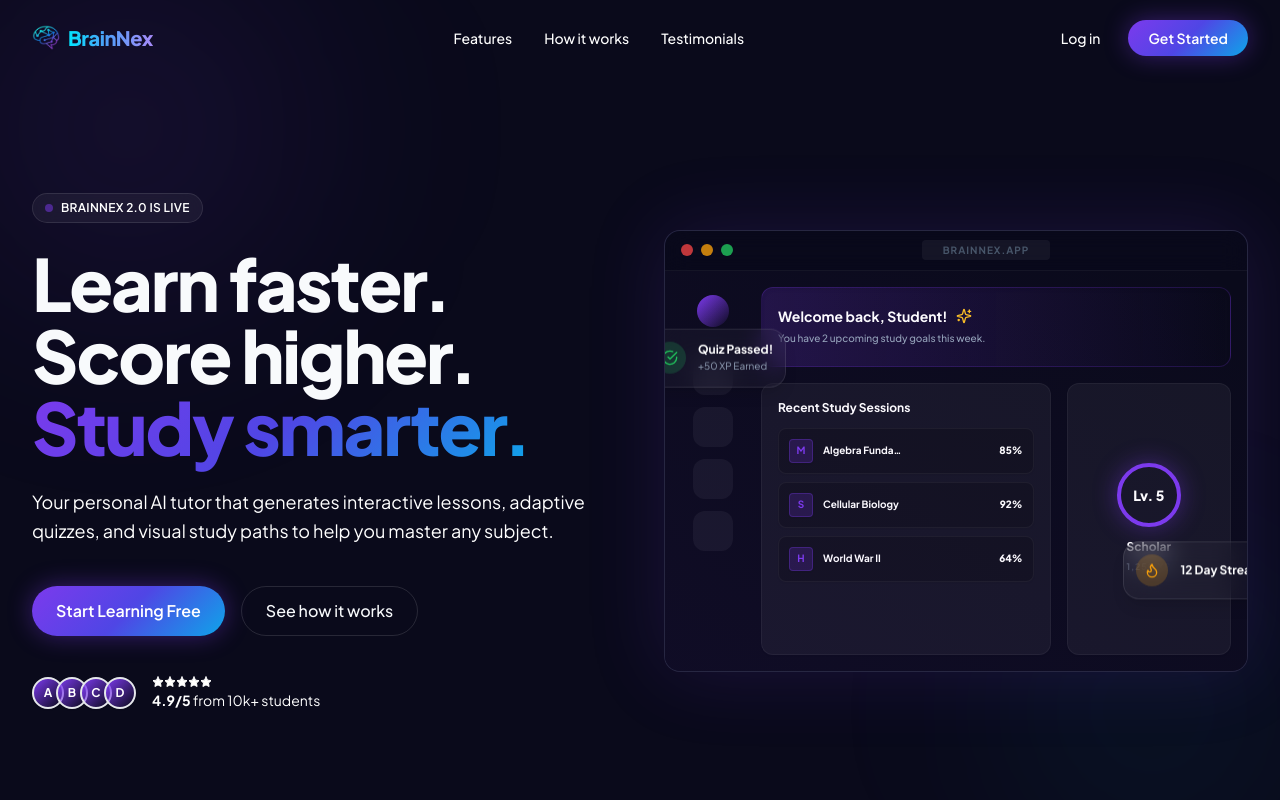
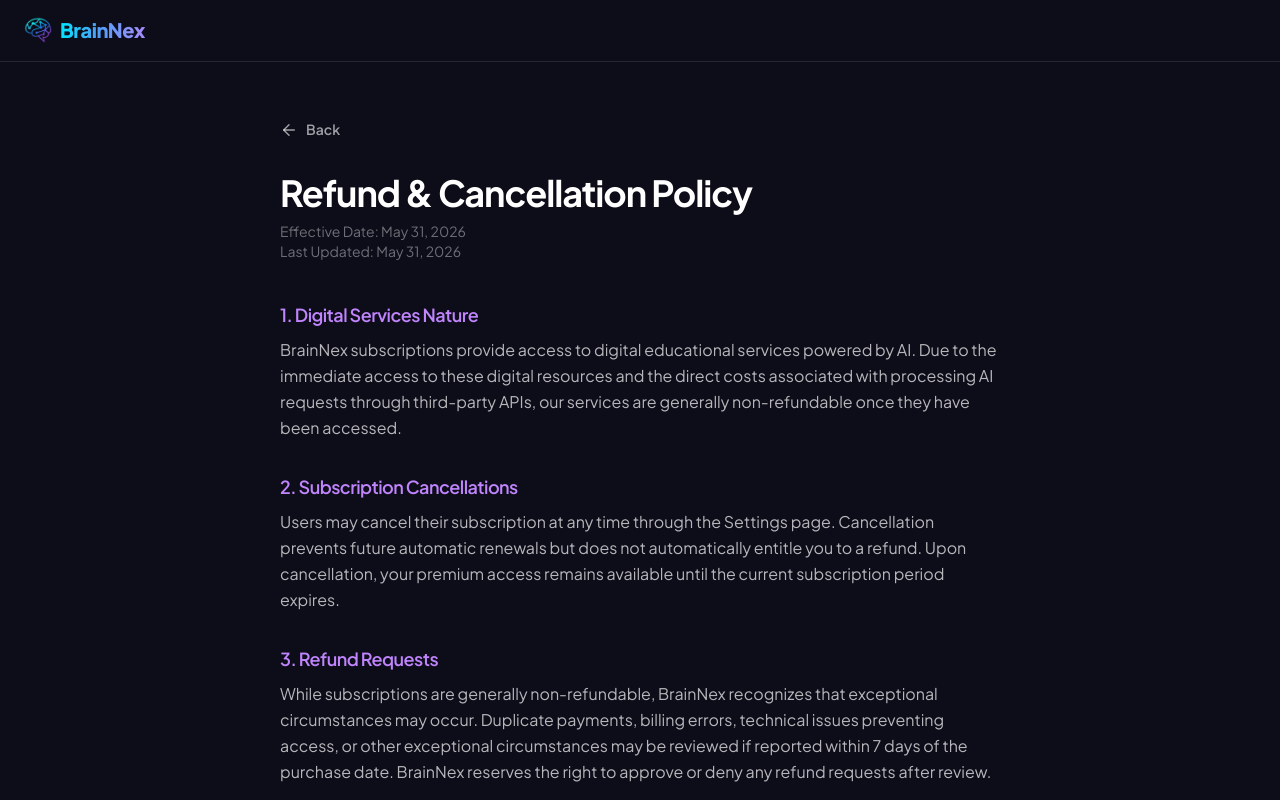
Before and after one commit to Azim6917/BrainNex, a React (Vite) app in the folder client/: page /refund-policy in a window 1280 px wide. Before the commit this address led to /. Shown: the top 800 px of the page. Built offline with nearby package versions, Linux system fonts and the light colour scheme; no server answers.

Commit message:
feat: implement legal compliance update

```diff
--- a/client/src/App.jsx
+++ b/client/src/App.jsx
@@ -42,6 +42,7 @@ import SavedPathsPage     from './pages/SavedPathsPage';
 import QuizHistoryPage   from './pages/QuizHistoryPage';
 import PrivacyPolicyPage from './pages/PrivacyPolicyPage';
 import TermsOfServicePage from './pages/TermsOfServicePage';
+import RefundPolicyPage  from './pages/RefundPolicyPage';
 import PricingPage       from './pages/PricingPage';
 
 /* Apply theme classes to <html> on mount */
@@ -150,6 +151,7 @@ export default function App() {
               <Route path="/app/settings"         element={<AppPage><SettingsPage /></AppPage>} />
               <Route path="/privacy-policy" element={<PrivacyPolicyPage />} />
               <Route path="/terms-of-service" element={<TermsOfServicePage />} />
+              <Route path="/refund-policy" element={<RefundPolicyPage />} />
               <Route path="/app/learn/:pathId/:topicIndex" element={<AppPage><TopicLearningPage /></AppPage>} />
               <Route path="/app/my-paths"          element={<AppPage><SavedPathsPage /></AppPage>} />
               <Route path="/app/quiz-history"       element={<AppPage><QuizHistoryPage /></AppPage>} />
--- a/client/src/components/PricingSection.jsx
+++ b/client/src/components/PricingSection.jsx
@@ -1,6 +1,7 @@
 import React, { useState } from 'react';
 import { CheckCircle, X } from 'lucide-react';
 import { motion } from 'framer-motion';
+import { Link } from 'react-router-dom';
 import PaymentButton from './PaymentButton';
 
 const PLANS = [
@@ -181,6 +182,13 @@ export default function PricingSection() {
           })}
         </div>
 
+        <div className="text-center mb-20 max-w-2xl mx-auto text-sm text-gray-400">
+          By purchasing a subscription, you agree to our{' '}
+          <Link to="/terms-of-service" className="text-primary hover:underline">Terms of Service</Link>,{' '}
+          <Link to="/privacy-policy" className="text-primary hover:underline">Privacy Policy</Link>, and{' '}
+          <Link to="/refund-policy" className="text-primary hover:underline">Refund & Cancellation Policy</Link>.
+        </div>
+
         <div className="max-w-4xl mx-auto mb-24">
           <h2 className="text-3xl font-bold text-center mb-10 text-white">Compare Features</h2>
           <div className="overflow-x-auto">
@@ -223,7 +231,7 @@ export default function PricingSection() {
             </div>
             <div className="bg-white/5 border border-white/10 rounded-2xl p-6">
               <h4 className="text-lg font-bold mb-2 text-white">Will I get a refund if not satisfied?</h4>
-              <p className="text-gray-400 text-sm">Yes. Refund requests within 7 days of purchase are reviewed. Contact sarwadazim786@gmail.com.</p>
+              <p className="text-gray-400 text-sm">Yes. Refund requests within 7 days of purchase are reviewed. Please read our <Link to="/refund-policy" className="text-primary hover:underline">Refund Policy</Link> for details.</p>
             </div>
             <div className="bg-white/5 border border-white/10 rounded-2xl p-6">
               <h4 className="text-lg font-bold mb-2 text-white">Is there a student discount?</h4>
--- a/client/src/pages/LandingPage.jsx
+++ b/client/src/pages/LandingPage.jsx
@@ -363,6 +363,7 @@ export default function LandingPage() {
           <div className="flex gap-6 mt-4 md:mt-0">
             <Link to="/privacy-policy"   className="hover:text-white transition-colors">Privacy Policy</Link>
             <Link to="/terms-of-service" className="hover:text-white transition-colors">Terms of Service</Link>
+            <Link to="/refund-policy"    className="hover:text-white transition-colors">Refund & Cancellation Policy</Link>
           </div>
         </div>
       </footer>
--- a/client/src/pages/PrivacyPolicyPage.jsx
+++ b/client/src/pages/PrivacyPolicyPage.jsx
@@ -6,9 +6,11 @@ import BrainNexLogo from '../components/BrainNexLogo';
 
 export default function PrivacyPolicyPage() {
   const navigate = useNavigate();
+
   useEffect(() => {
-  window.scrollTo(0, 0);
-}, []);
+    window.scrollTo(0, 0);
+    document.title = "Privacy Policy - BrainNex";
+  }, []);
 
   return (
     <div className="min-h-screen bg-[#0d0d1a] text-white font-jakarta">
@@ -50,48 +52,51 @@ export default function PrivacyPolicyPage() {
         </button>
 
         <h1 className="text-4xl font-bold mb-2">Privacy Policy</h1>
-        <p className="text-white/40 mb-10">Last updated: May 1, 2026</p>
+        <div className="text-white/40 mb-10 text-sm">
+          <p>Effective Date: May 31, 2026</p>
+          <p>Last Updated: May 31, 2026</p>
+        </div>
 
         {[
           {
-            title: "1. Information We Collect",
-            content: `When you register on BrainNex, we collect your name, email address, and profile information provided through Firebase Authentication. We also collect usage data such as study sessions, quiz results, learning path progress, and XP points to personalize your experience.`
+            title: "1. Information Collected",
+            content: `When you register on BrainNex, we collect your account information (name, email address, profile picture) provided through Firebase Authentication. We also collect learning preferences, study goals, usage analytics (quiz results, session history), and payment information when you subscribe to a premium plan.`
           },
           {
-            title: "2. How We Use Your Information",
-            content: `We use your information to provide and improve our AI-powered study features including the AI Tutor, Quiz Generator, Learning Path Visualizer, and Study Rooms. Your data helps us personalize your learning experience, track your progress, and award achievements.`
+            title: "2. Firebase Authentication and Firestore Data Storage",
+            content: `BrainNex utilizes Firebase Authentication to securely manage user sign-ups and logins. Your account data, progress, study materials, and app preferences are stored securely in a Firebase Firestore database hosted by Google. We rely on Firebase's robust security infrastructure to protect your data.`
           },
           {
-            title: "3. AI and Data Processing",
-            content: `BrainNex uses Anthropic's Claude AI to power its tutoring, quiz generation, and learning path features. Your study queries and inputs may be processed by Anthropic's API to generate responses. We do not store your conversation history beyond what is needed to provide the service. Please refer to Anthropic's privacy policy at anthropic.com for details on how they handle data.`
+            title: "3. Anthropic AI Services",
+            content: `BrainNex uses Anthropic AI services to generate learning paths, quizzes, explanations, flashcards, and other educational content. Information submitted through AI-powered features may be processed through Anthropic APIs to provide these services. Please review Anthropic's privacy policies for more information on how they handle API data.`
           },
           {
-            title: "4. Data Storage",
-            content: `Your account data, progress, and study materials are stored securely in Firebase Firestore by Google. We do not sell, trade, or rent your personal information to third parties. Your data is stored on Google's secure servers and protected by industry-standard encryption.`
+            title: "4. Razorpay Payment Processing",
+            content: `For premium subscriptions, BrainNex uses Razorpay as our payment processor. We do not directly store your credit card or bank account details. Your payment information is securely transmitted to and processed by Razorpay.`
           },
           {
-            title: "5. Cookies and Local Storage",
-            content: `BrainNex uses browser local storage to save your theme preference and session information. We do not use third-party tracking cookies or advertising cookies of any kind.`
+            title: "5. Hosting Infrastructure",
+            content: `BrainNex is hosted on secure cloud infrastructure providers. Your interactions with the platform are transmitted securely over HTTPS.`
           },
           {
-            title: "6. Study Rooms",
-            content: `Messages sent in Study Rooms are transmitted via real-time socket connections and may be temporarily stored to support the session. Study materials added to rooms are stored in Firebase Firestore. Do not share sensitive personal information in public study rooms.`
+            title: "6. Cookies and Local Storage",
+            content: `BrainNex uses browser local storage to save your theme preference, session information, and local app settings. We do not use third-party tracking cookies or advertising cookies of any kind.`
           },
           {
-            title: "7. Children's Privacy",
-            content: `BrainNex is designed for students including those under 18. We do not knowingly collect personal information from children under 13 without parental consent. If you are a parent and believe your child has provided us personal information, please contact us and we will delete it promptly.`
+            title: "7. Data Retention",
+            content: `We retain your personal data for as long as your account is active or as needed to provide you the BrainNex services. If you cancel a premium subscription, we still retain your study history and progress data so you can continue using the free tier.`
           },
           {
-            title: "8. Your Rights",
-            content: `You have the right to access, update, or delete your personal data at any time. You can update your profile information in Settings. To request complete account deletion, contact us through the Contact page and we will remove your data from our systems within 30 days.`
+            title: "8. User Rights and Account Deletion Requests",
+            content: `You have the right to access, update, or delete your personal data. You can update your profile information in the Settings page. To request complete account deletion, please contact us at sarwadazim786@gmail.com. Upon request, we will remove your personal data from our active systems within a reasonable timeframe.`
           },
           {
-            title: "9. Changes to This Policy",
-            content: `We may update this Privacy Policy from time to time. We will notify you of significant changes by updating the date at the top of this page. Continued use of BrainNex after changes constitutes acceptance of the updated policy.`
+            title: "9. Security Practices",
+            content: `We implement industry-standard security measures to protect your personal information, including encryption in transit and relying on secure third-party services like Firebase and Razorpay. However, no internet transmission is entirely secure, and we cannot guarantee absolute data security.`
           },
           {
             title: "10. Contact Us",
-            content: `If you have any questions about this Privacy Policy, please contact us through the Contact page at brainnex.app.`
+            content: `If you have any questions about this Privacy Policy, please contact us at sarwadazim786@gmail.com.`
           }
         ].map((section, i) => (
           <motion.div
--- /dev/null
+++ b/client/src/pages/RefundPolicyPage.jsx
@@ -0,0 +1,100 @@
+import { motion } from 'framer-motion';
+import { ArrowLeft } from 'lucide-react';
+import { useNavigate, Link } from 'react-router-dom';
+import { useEffect } from 'react';
+import BrainNexLogo from '../components/BrainNexLogo';
+
+export default function RefundPolicyPage() {
+  const navigate = useNavigate();
+
+  useEffect(() => {
+    window.scrollTo(0, 0);
+    document.title = "Refund & Cancellation Policy - BrainNex";
+  }, []);
+
+  return (
+    <div className="min-h-screen bg-[#0d0d1a] text-white font-jakarta">
+
+      <div className="border-b border-white/10 px-6 py-4 flex items-center justify-between">
+        <Link to="/">
+          <BrainNexLogo size="md" />
+        </Link>
+      </div>
+
+      <motion.div
+        initial={{ opacity: 0, y: 20 }}
+        animate={{ opacity: 1, y: 0 }}
+        transition={{ duration: 0.5 }}
+        className="max-w-3xl mx-auto px-6 py-12"
+      >
+
+        <button
+          onClick={() => navigate(-1)}
+          style={{
+            display: 'flex',
+            alignItems: 'center',
+            gap: '8px',
+            color: 'rgba(255,255,255,0.60)',
+            fontSize: '14px',
+            fontWeight: '600',
+            cursor: 'pointer',
+            padding: '8px 0',
+            marginBottom: '24px',
+            background: 'none',
+            border: 'none',
+            transition: 'color 0.2s',
+          }}
+          onMouseEnter={e => e.currentTarget.style.color = 'white'}
+          onMouseLeave={e => e.currentTarget.style.color = 'rgba(255,255,255,0.60)'}
+        >
+          <ArrowLeft size={18} />
+          Back
+        </button>
+
+        <h1 className="text-4xl font-bold mb-2">Refund & Cancellation Policy</h1>
+        <div className="text-white/40 mb-10 text-sm">
+          <p>Effective Date: May 31, 2026</p>
+          <p>Last Updated: May 31, 2026</p>
+        </div>
+
+        {[
+          {
+            title: "1. Digital Services Nature",
+            content: `BrainNex subscriptions provide access to digital educational services powered by AI. Due to the immediate access to these digital resources and the direct costs associated with processing AI requests through third-party APIs, our services are generally non-refundable once they have been accessed.`
+          },
+          {
+            title: "2. Subscription Cancellations",
+            content: `Users may cancel their subscription at any time through the Settings page. Cancellation prevents future automatic renewals but does not automatically entitle you to a refund. Upon cancellation, your premium access remains available until the current subscription period expires.`
+          },
+          {
+            title: "3. Refund Requests",
+            content: `While subscriptions are generally non-refundable, BrainNex recognizes that exceptional circumstances may occur. Duplicate payments, billing errors, technical issues preventing access, or other exceptional circumstances may be reviewed if reported within 7 days of the purchase date. BrainNex reserves the right to approve or deny any refund requests after review.`
+          },
+          {
+            title: "4. Processing Refunds",
+            content: `If a refund request is approved, the refund will be processed and credited back to the original payment method used for the transaction. Please allow a few business days for the credit to reflect in your account, depending on your bank or payment provider.`
+          },
+          {
+            title: "5. Contact Information",
+            content: `To submit a refund request or if you have questions regarding this policy, please contact our support team at sarwadazim786@gmail.com with your account details and the reason for your request.`
+          }
+        ].map((section, i) => (
+          <motion.div
+            key={i}
+            initial={{ opacity: 0, y: 10 }}
+            animate={{ opacity: 1, y: 0 }}
+            transition={{ delay: i * 0.05 }}
+            className="mb-8"
+          >
+            <h2 className="text-lg font-semibold text-purple-400 mb-2">{section.title}</h2>
+            <p className="text-white/70 leading-relaxed">{section.content}</p>
+          </motion.div>
+        ))}
+      </motion.div>
+
+      <div className="border-t border-white/10 py-6 text-center text-white/30 text-sm">
+        © 2026 BrainNex. All rights reserved.
+      </div>
+    </div>
+  );
+}
--- a/client/src/pages/SettingsPage.jsx
+++ b/client/src/pages/SettingsPage.jsx
@@ -600,14 +600,29 @@ function BillingTab({ profile, effectiveTier }) {
           )}
         </div>
         {!isFree ? (
-          <p className="text-sm font-medium text-txt3 leading-relaxed">
+          <p className="text-sm font-medium text-txt3 leading-relaxed mb-8">
             You are currently on the <strong className="text-txt">{planName}</strong> plan. Your account has been upgraded with increased AI limits and premium features. To manage your billing details, update payment methods, or cancel your subscription, please contact support.
           </p>
         ) : (
-          <p className="text-sm font-medium text-txt3 leading-relaxed">
+          <p className="text-sm font-medium text-txt3 leading-relaxed mb-8">
             You are currently on the <strong className="text-txt">Free</strong> plan. Upgrade to a premium plan to unlock more AI limits, detailed analytics, group rooms, and priority features!
           </p>
         )}
+
+        <div className="border-t border-white/10 pt-6">
+          <h4 className="text-xs font-bold text-txt uppercase tracking-wider mb-4">Legal</h4>
+          <div className="flex flex-col gap-3 text-sm">
+            <Link to="/privacy-policy" className="text-txt3 hover:text-primary transition-colors flex items-center gap-2">
+              Privacy Policy
+            </Link>
+            <Link to="/terms-of-service" className="text-txt3 hover:text-primary transition-colors flex items-center gap-2">
+              Terms of Service
+            </Link>
+            <Link to="/refund-policy" className="text-txt3 hover:text-primary transition-colors flex items-center gap-2">
+              Refund & Cancellation Policy
+            </Link>
+          </div>
+        </div>
       </div>
     </div>
   );
--- a/client/src/pages/TermsOfServicePage.jsx
+++ b/client/src/pages/TermsOfServicePage.jsx
@@ -6,9 +6,11 @@ import BrainNexLogo from '../components/BrainNexLogo';
 
 export default function TermsOfServicePage() {
   const navigate = useNavigate();
+
   useEffect(() => {
-  window.scrollTo(0, 0);
-}, []);
+    window.scrollTo(0, 0);
+    document.title = "Terms of Service - BrainNex";
+  }, []);
 
   return (
     <div className="min-h-screen bg-[#0d0d1a] text-white font-jakarta">
@@ -50,7 +52,10 @@ export default function TermsOfServicePage() {
         </button>
 
         <h1 className="text-4xl font-bold mb-2">Terms of Service</h1>
-        <p className="text-white/40 mb-10">Last updated: May 1, 2026</p>
+        <div className="text-white/40 mb-10 text-sm">
+          <p>Effective Date: May 31, 2026</p>
+          <p>Last Updated: May 31, 2026</p>
+        </div>
 
         {[
           {
@@ -59,47 +64,51 @@ export default function TermsOfServicePage() {
           },
           {
             title: "2. Description of Service",
-            content: `BrainNex is an AI-powered study platform for students that provides features including an AI Tutor, Quiz Generator, Learning Path Visualizer, Study Rooms, Study Sessions, and Progress Tracking. The service is provided free of charge and is intended for educational purposes.`
+            content: `BrainNex is an AI-powered study platform for students that provides features including an AI Tutor, Quiz Generator, Learning Path Visualizer, Study Rooms, Study Sessions, and Progress Tracking.`
           },
           {
-            title: "3. User Accounts",
-            content: `You must create an account to access most features of BrainNex. You are responsible for maintaining the confidentiality of your account credentials. You must provide accurate information during registration. You must be at least 13 years old to create an account. One person may not maintain multiple accounts.`
+            title: "3. Subscription Plans",
+            content: `BrainNex offers both free and premium subscription plans (Pro and Premium). Premium plans provide increased AI limits and additional features. Details of what is included in each plan are available on our Pricing page.`
           },
           {
-            title: "4. Acceptable Use",
-            content: `You agree to use BrainNex only for lawful educational purposes. You must not use the platform to share harmful, offensive, or inappropriate content. You must not attempt to reverse engineer, hack, or disrupt the platform. You must not use automated tools to spam or abuse the AI features. Misuse of the AI Tutor or other features for non-educational purposes is prohibited.`
+            title: "4. Billing & Payments",
+            content: `Premium subscriptions require payment. Payments are processed securely via Razorpay. By choosing a premium plan, you authorize BrainNex and our payment processor to charge your selected payment method.`
           },
           {
-            title: "5. AI-Generated Content",
-            content: `BrainNex uses artificial intelligence to generate educational content including tutoring responses, quizzes, and learning paths. While we strive for accuracy, AI-generated content may contain errors. BrainNex is not responsible for decisions made based on AI-generated content. Always verify important information with qualified educators or official sources.`
+            title: "5. Plan Expiry",
+            content: `Subscription plans automatically expire at the end of the billing period unless auto-renewed or extended. Once a plan expires, your account will revert to the free tier limits, but your data and progress will remain accessible.`
           },
           {
-            title: "6. Study Rooms",
-            content: `Study Rooms are shared spaces for collaborative learning. You are responsible for the content you post in Study Rooms. Do not share personal information, spam, or inappropriate content. BrainNex reserves the right to remove content or users that violate these terms. Room owners are responsible for managing their rooms appropriately.`
+            title: "6. Acceptable Use",
+            content: `You agree to use BrainNex only for lawful educational purposes. You must not use the platform to share harmful, offensive, or inappropriate content. You must not attempt to reverse engineer, hack, or disrupt the platform. You must not use automated tools to spam or abuse the AI features.`
           },
           {
-            title: "7. Intellectual Property",
-            content: `The BrainNex name, logo, and platform design are the intellectual property of BrainNex. Content you create on the platform (notes, study materials) remains yours. AI-generated content produced through our platform may be used for your personal study purposes. You may not reproduce or redistribute BrainNex's platform code or design.`
+            title: "7. AI-Generated Content Disclaimer",
+            content: `AI-generated content is provided for educational assistance purposes only. While BrainNex strives to provide useful and accurate educational content, AI-generated responses may contain inaccuracies, omissions, or outdated information. Users should independently verify important information.`
           },
           {
-            title: "8. Service Availability",
-            content: `BrainNex is provided on an "as is" basis. We do not guarantee 100% uptime or uninterrupted service. We may temporarily suspend the service for maintenance or updates. The AI features depend on third-party APIs and may be affected by external service outages.`
+            title: "8. Intellectual Property",
+            content: `The BrainNex name, logo, and platform design are the intellectual property of BrainNex. Content you create on the platform remains yours. AI-generated content produced through our platform may be used for your personal study purposes.`
           },
           {
-            title: "9. Limitation of Liability",
-            content: `BrainNex is a student-built educational project. To the maximum extent permitted by law, BrainNex shall not be liable for any indirect, incidental, or consequential damages arising from use of the platform. We are not responsible for academic outcomes based on content generated by our AI features.`
+            title: "9. Account Suspension or Termination",
+            content: `We reserve the right to suspend or terminate accounts that violate these Terms of Service without prior notice or refund.`
           },
           {
-            title: "10. Termination",
-            content: `We reserve the right to suspend or terminate accounts that violate these terms without prior notice. You may delete your account at any time through the Settings page. Upon termination, your data will be deleted from our systems within 30 days.`
+            title: "10. Refund & Cancellation Reference",
+            content: `BrainNex subscriptions are generally non-refundable once digital services have been accessed. Please refer to our complete Refund & Cancellation Policy for specific details on how to request a review of exceptional circumstances.`
           },
           {
-            title: "11. Governing Law",
-            content: `These Terms of Service are governed by the laws of India. Any disputes arising from use of BrainNex shall be subject to the jurisdiction of courts in India.`
+            title: "11. Limitation of Liability",
+            content: `BrainNex is provided on an "as is" basis. To the maximum extent permitted by law, BrainNex shall not be liable for any indirect, incidental, or consequential damages arising from the use of the platform. We are not responsible for academic outcomes based on content generated by our AI features.`
           },
           {
-            title: "12. Contact",
-            content: `For questions about these Terms of Service, please contact us through the Contact page at brainnex.app.`
+            title: "12. Changes to Services",
+            content: `BrainNex is continuously evolving. We may add, modify, or remove features and services at any time. We will endeavor to notify users of significant changes.`
+          },
+          {
+            title: "13. Contact Information",
+            content: `For questions about these Terms of Service, please contact us at sarwadazim786@gmail.com.`
           }
         ].map((section, i) => (
           <motion.div
```
